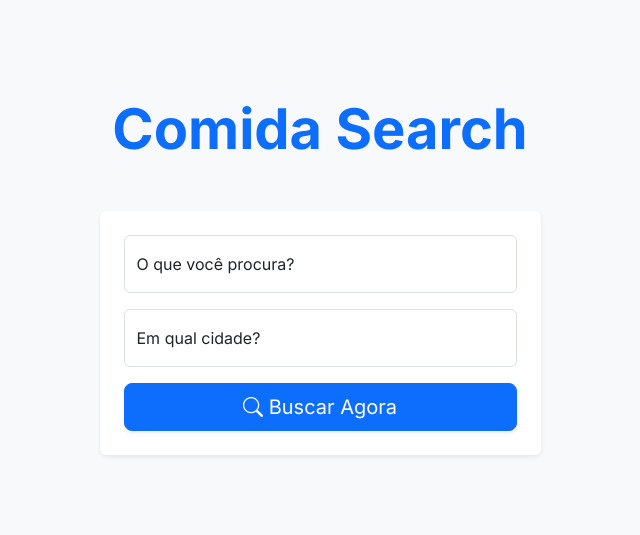
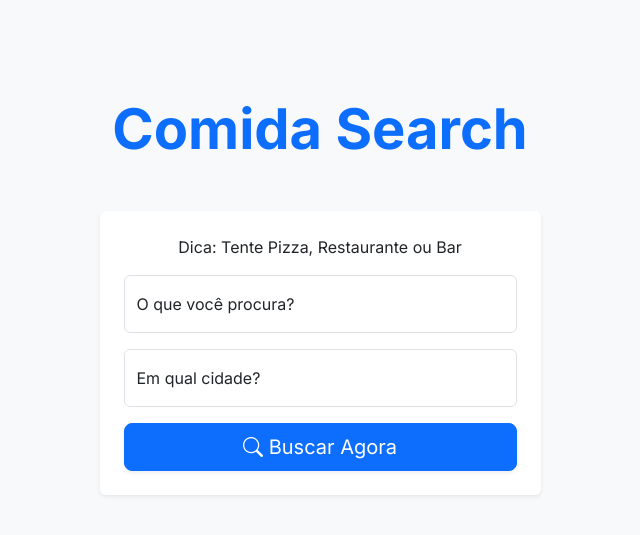
Before and after one commit to LeonardoMarquis/GeolocalizacaoDjango, a Django app: template core/templates/index.html in a window 1280 px wide. Shown: the top 535 px of the page, without its empty margins (320-960 px from the left). Run offline with Django 5.2, Linux system fonts and the light colour scheme; the template is opened without the code that fills it, so the values that code supplies are empty; some libraries are stand-ins or nearby versions.

Commit message:
Code review e dica

```diff
--- a/core/templates/index.html
+++ b/core/templates/index.html
@@ -11,6 +11,7 @@
     <div class="row justify-content-center">
         <div class="col-lg-5">
             <div class="card shadow-sm border-0 p-4 mb-4">
+                <center><p>Dica: Tente Pizza, Restaurante ou Bar</p></center>
                 <form autocomplete="off" action="{% url 'index' %}" method="get">
                     <div class="form-floating mb-3">
                         <input type="text" class="form-control" name="key" id="key" placeholder="Pizzaria" value="{{ keyword }}" required>
```
